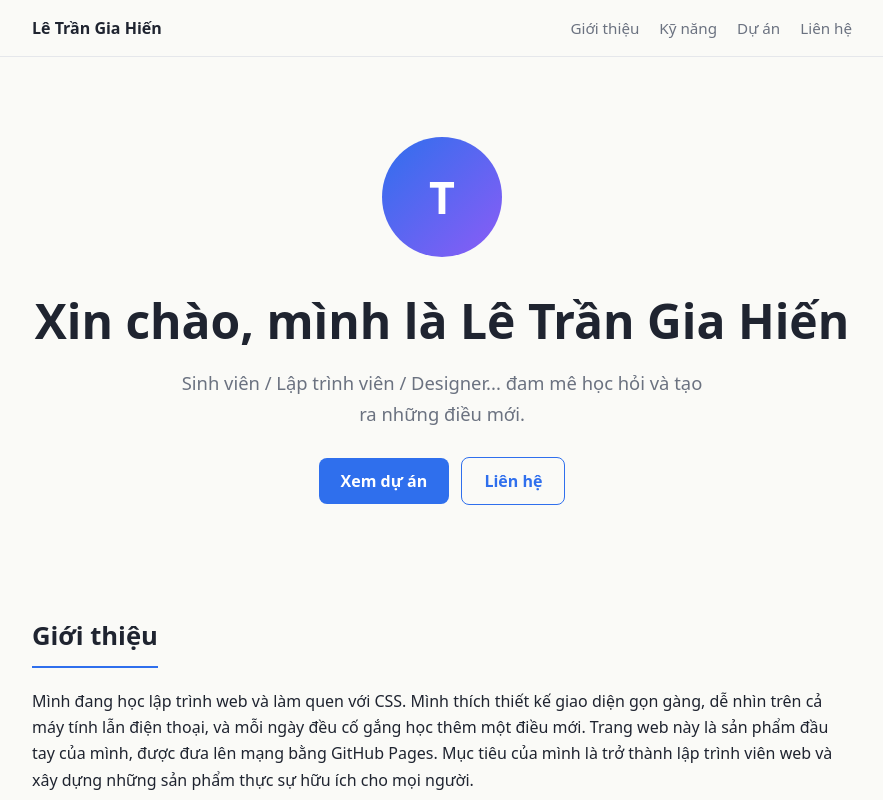
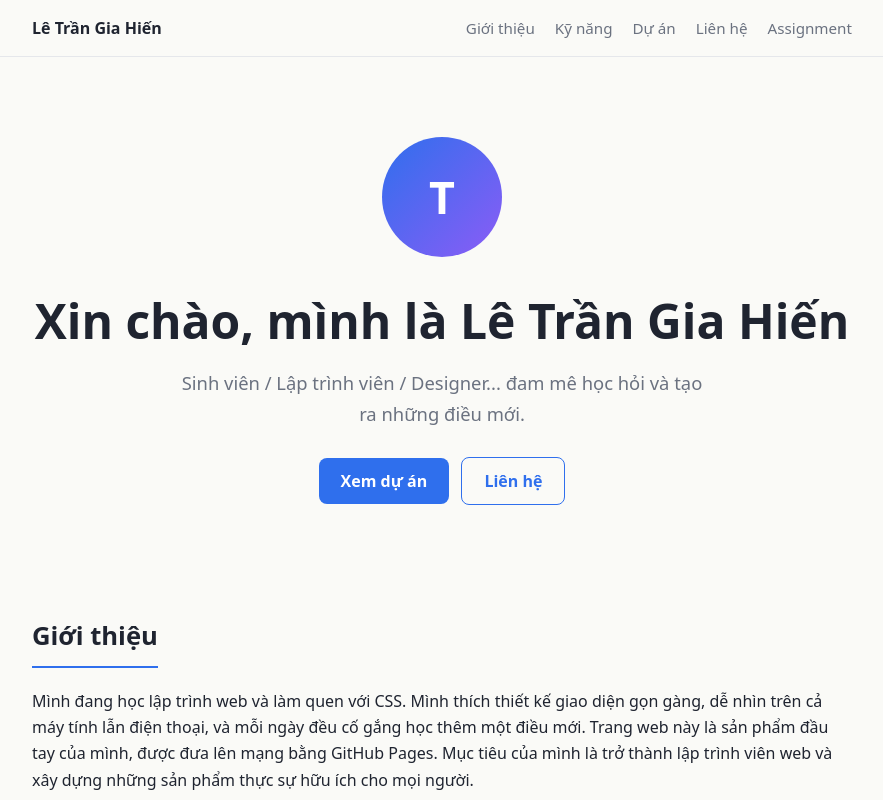
Before and after one commit to giahien123/giahien123.github.io, a plain HTML site: page index.html in a window 1280 px wide. Shown: the top 800 px of the page, without its empty margins (198-1081 px from the left). Drawn offline with Linux system fonts and the light colour scheme.

Commit message:
Update index.html

```diff
--- a/index.html
+++ b/index.html
@@ -119,7 +119,7 @@
         <li><a href="#about">Giới thiệu</a></li>
         <li><a href="#skills">Kỹ năng</a></li>
         <li><a href="#projects">Dự án</a></li>
-        <li><a href="#contact">Liên hệ</a></li>
+        <li><a href="#contact">Liên hệ</a></li><li><a href="assignment.html">Assignment</a></li>
       </ul>
     </div>
   </nav>
```
